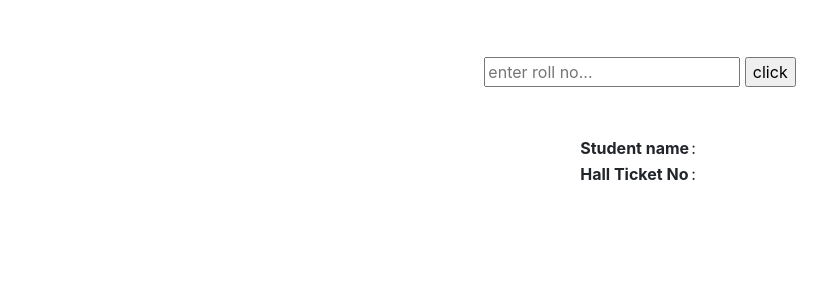
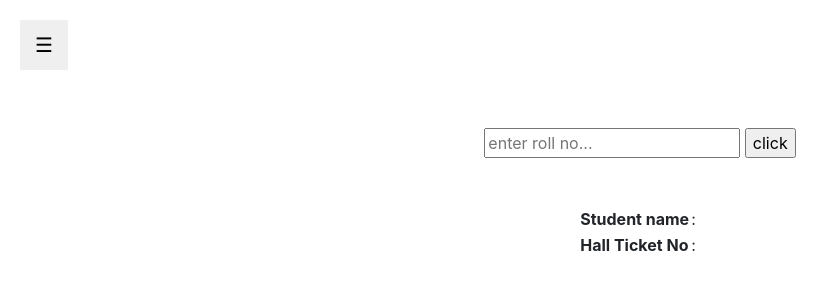
Before and after one commit to wikyprash/results-buddy, a Flask app: template templates/res.html in a window 1280 px wide. Shown: the top 300 px of the page, without its empty margins (0-839 px from the left). Run offline with Flask 2, Linux system fonts and the light colour scheme; the template is opened without the code that fills it, so the values that code supplies are empty; some libraries are stand-ins or nearby versions.

Commit message:
updated base

```diff
--- a/templates/base.html
+++ b/templates/base.html
@@ -4,17 +4,100 @@
 <head>
     <meta charset="UTF-8">
     <meta name="viewport" content="width=device-width, initial-scale=1.0">
-    <title>Results</title>
+    <title>allresultsatoneplace</title>
 
+    <style>
+        /* The sidebar menu */
+        .sidebar {
+            height: 100%;
+            /* 100% Full-height */
+            width: 0;
+            /* 0 width - change this with JavaScript */
+            position: fixed;
+            /* Stay in place */
+            z-index: 1;
+            /* Stay on top */
+            top: 0;
+            left: 0;
+            background-color: #111;
+            /* Black*/
+            overflow-x: hidden;
+            /* Disable horizontal scroll */
+            padding-top: 60px;
+            /* Place content 60px from the top */
+            transition: 0.5s;
+            /* 0.5 second transition effect to slide in the sidebar */
+        }
+
+        /* The sidebar links */
+        .sidebar a {
+            padding: 8px 8px 8px 32px;
+            text-decoration: none;
+            font-size: 25px;
+            color: #818181;
+            display: block;
+            transition: 0.3s;
+        }
+
+        /* When you mouse over the navigation links, change their color */
+        .sidebar a:hover {
+            color: #f1f1f1;
+        }
+
+        /* Position and style the close button (top right corner) */
+        .sidebar .closebtn {
+            position: absolute;
+            top: 0;
+            right: 25px;
+            font-size: 36px;
+            margin-left: 50px;
+        }
+
+        /* The button used to open the sidebar */
+        .openbtn {
+            font-size: 20px;
+            cursor: pointer;
+            padding: 10px 15px;
+            border: none;
+        }
+
+        /* Style page content - use this if you want to push the page content to the right when you open the side navigation */
+        #main {
+            transition: margin-left .5s;
+            /* If you want a transition effect */
+            padding: 20px;
+        }
+
+        /* On smaller screens, where height is less than 450px, change the style of the sidenav (less padding and a smaller font size) */
+        @media screen and (max-height: 450px) {
+            .sidebar {
+                padding-top: 15px;
+            }
+
+            .sidebar a {
+                font-size: 18px;
+            }
+        }
+    </style>
     <link rel="stylesheet" href="https://stackpath.bootstrapcdn.com/bootstrap/4.5.2/css/bootstrap.min.css"
         integrity="sha384-JcKb8q3iqJ61gNV9KGb8thSsNjpSL0n8PARn9HuZOnIxN0hoP+VmmDGMN5t9UJ0Z" crossorigin="anonymous">
 </head>
 
 <body>
-    <!-- <nav class="navbar navbar-expand-sm bg-dark navbar-dark">
-        <a class="navbar-brand" href="#">w</a>
-    </nav> -->
-    <div style="padding-top: 1.5cm;">
+        <div id="mySidebar" class="sidebar">
+            <a href="javascript:void(0)" class="closebtn" onclick="closeNav()">&times;</a>
+            <a href="https://github.com/wikyprash/Result-Automation">SOURCE</a>
+            <br><br><br>
+            <a href="https://github.com/wikyprash">GitHub</a>
+            <a href="https://twitter.com/wikyprash">twitter</a>
+            <a href="https://www.instagram.com/wikyprash/">instagram</a>
+        </div>
+
+        <div id="main">
+            <button class="openbtn" onclick="openNav()">&#9776;</button>
+        </div>
+
+    <div style="padding-top: 1cm;">
         <center>
             <form action="" method="POST">
                 <input type="text" name="rollno" id="" placeholder="enter roll no...">
@@ -24,6 +107,20 @@
     </div>
 
     <div class="container">{% block content %}{% endblock %}</div>
+    <script>
+        /* Set the width of the sidebar to 250px and the left margin of the page content to 250px */
+        function openNav() {
+            document.getElementById("mySidebar").style.width = "250px";
+            document.getElementById("main").style.display = 'none';
+
+        }
+
+        /* Set the width of the sidebar to 0 and the left margin of the page content to 0 */
+        function closeNav() {
+            document.getElementById("mySidebar").style.width = "0";
+            document.getElementById("main").style.display = 'flex';
+        }
+    </script>
     <script src="https://code.jquery.com/jquery-3.5.1.slim.min.js"
         integrity="sha384-DfXdz2htPH0lsSSs5nCTpuj/zy4C+OGpamoFVy38MVBnE+IbbVYUew+OrCXaRkfj"
         crossorigin="anonymous"></script>
```
